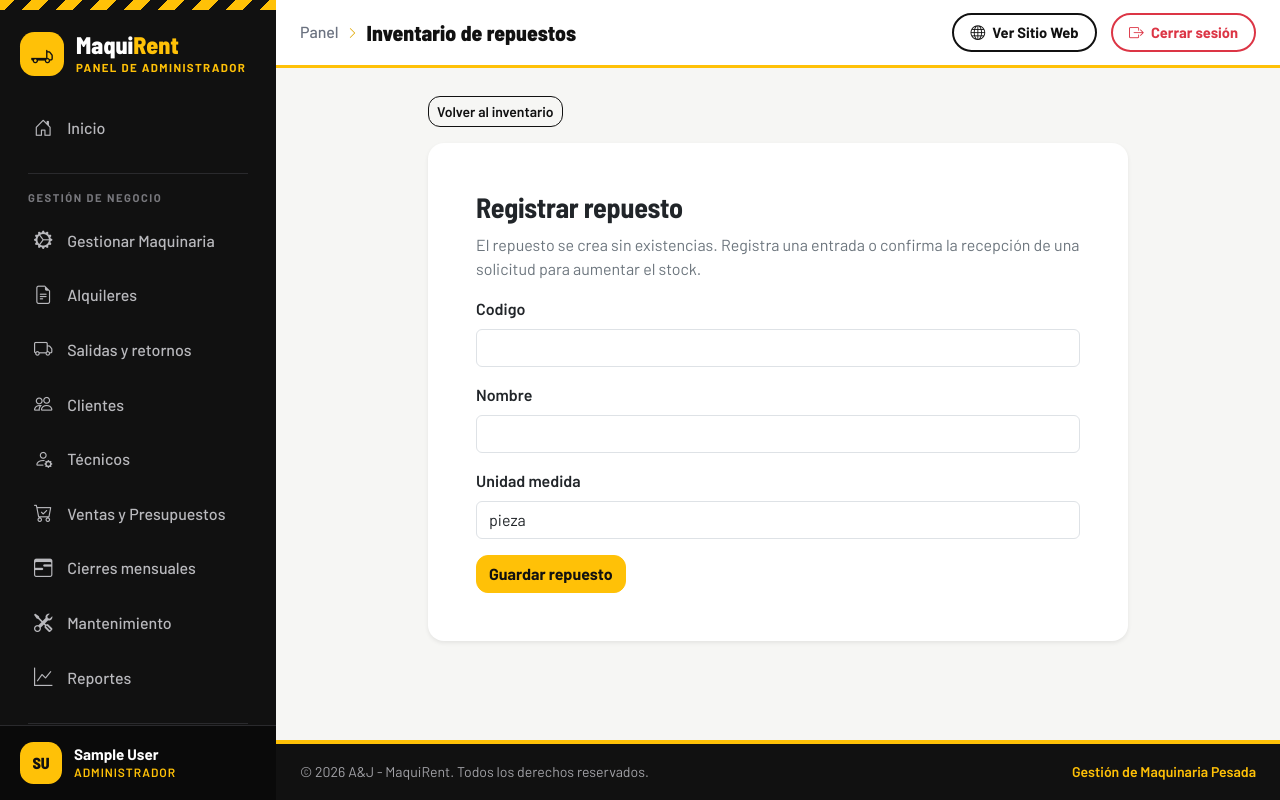
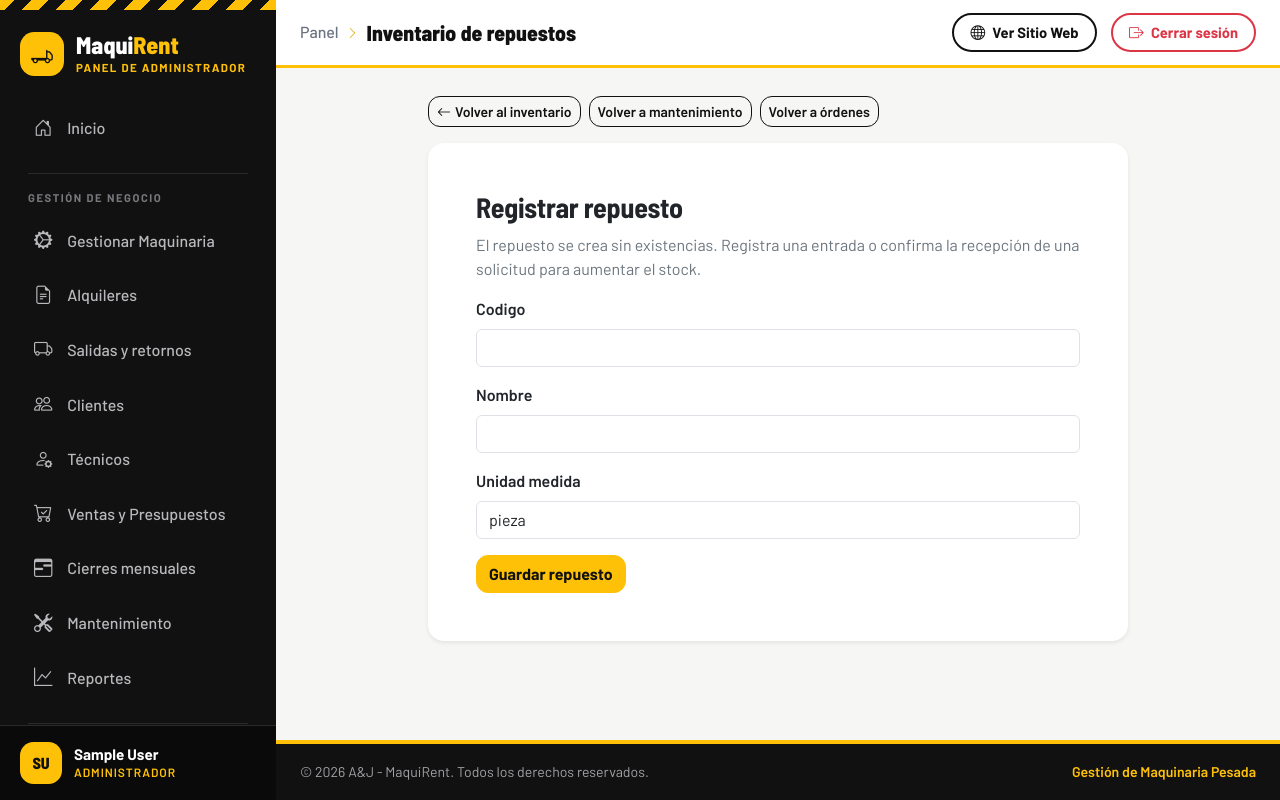
Before and after one commit to aneurysGM/Maquinaria_Proyecto, a Django app: page /mantenimiento/ordenes/repuestos/nuevo/ in a window 1280 px wide. Run offline with Django 5.2, Linux system fonts and the light colour scheme; the visitor is signed in with stand-in values (Sample User, id 1).

Commit message:
Mejorar la navegación en las plantillas de repuestos: agregar botones para volver a mantenimiento y órdenes en los formularios de repuestos.

```diff
--- a/apps/ordenes_trabajo/templates/ordenes_trabajo/repuesto_form.html
+++ b/apps/ordenes_trabajo/templates/ordenes_trabajo/repuesto_form.html
@@ -5,7 +5,17 @@
 
 {% block content %}
 <div class="container-fluid px-0" style="max-width: 700px;">
-    <a class="btn btn-outline-secondary btn-sm mb-3" href="{% url 'ordenes_trabajo:repuestos' %}">Volver al inventario</a>
+    <div class="d-flex flex-wrap gap-2 mb-3">
+        <a class="btn btn-outline-secondary btn-sm" href="{% url 'ordenes_trabajo:repuestos' %}">
+            <i class="bi bi-arrow-left me-1" aria-hidden="true"></i>Volver al inventario
+        </a>
+        <a class="btn btn-outline-secondary btn-sm" href="{% url 'mantenimiento:mantenimiento_lista' %}">
+            Volver a mantenimiento
+        </a>
+        <a class="btn btn-outline-secondary btn-sm" href="{% url 'ordenes_trabajo:lista' %}">
+            Volver a órdenes
+        </a>
+    </div>
     <section class="card border-0 shadow-sm rounded-4">
         <div class="card-body p-4 p-md-5">
             <h1 class="h3 fw-bold mb-2">Registrar repuesto</h1>
```
Also changed, not shown: apps/ordenes_trabajo/templates/ordenes_trabajo/repuestos_lista.html (+9 -1 lines).
